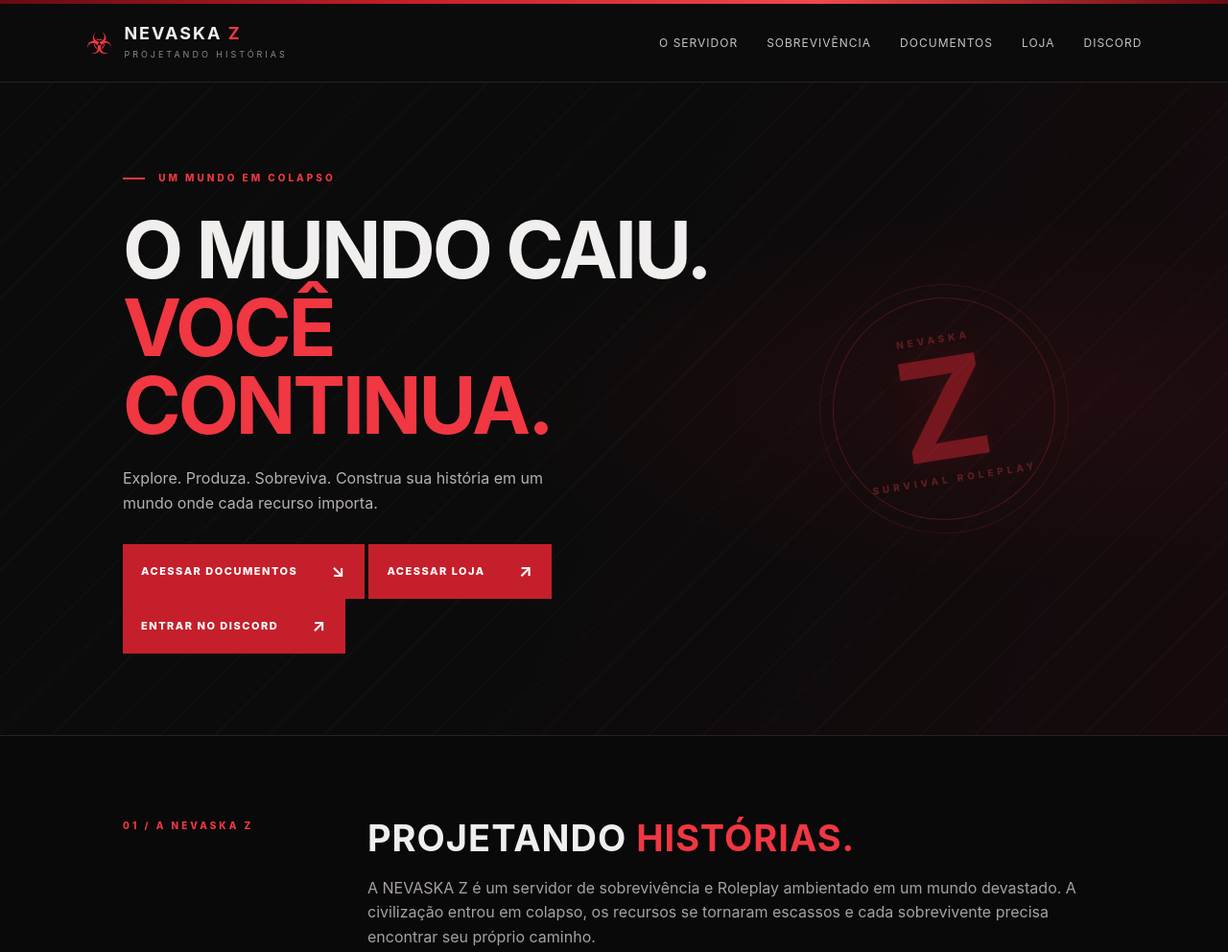
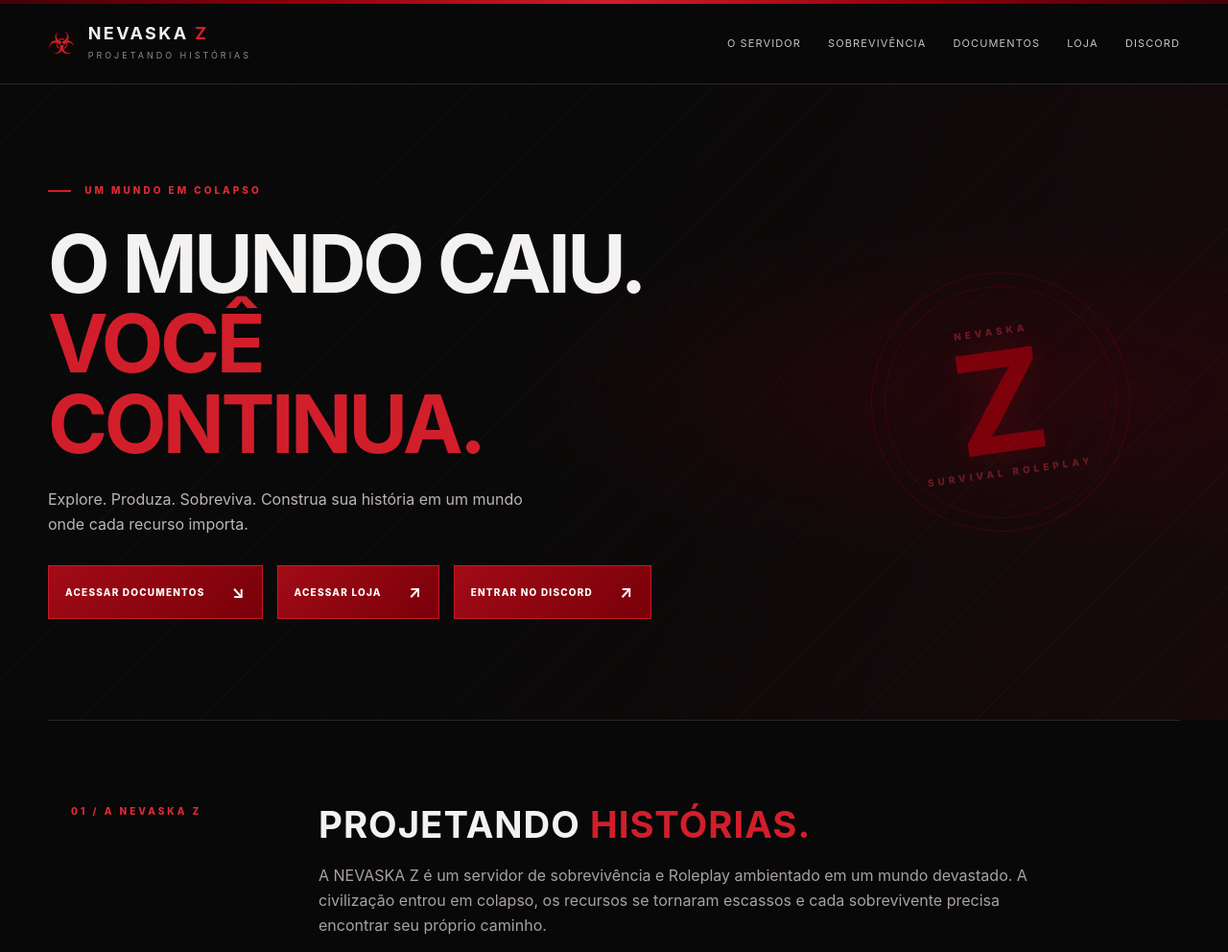
Before and after one commit to Alinelimarj/NevaskazRegras, a plain HTML site: page index.html in a window 1280 px wide. Shown: the top 992 px of the page at 96% size. Drawn offline with Linux system fonts and the light colour scheme.

Commit message:
Refina identidade visual em vermelho sangue e preto

```diff
--- a/style.css
+++ b/style.css
@@ -1,52 +1,69 @@
-:root{color-scheme:dark;--bg:#090909;--panel:#111;--panel2:#151515;--red:#c51f2b;--red2:#f03742;--text:#f1eeee;--muted:#a7a1a1;--line:#292323}
+:root{
+  color-scheme:dark;
+  --bg:#080808;
+  --bg-soft:#0d0d0d;
+  --panel:#121212;
+  --panel-hover:#181313;
+  --blood:#8f000b;
+  --red:#b5121b;
+  --red-bright:#d21e2b;
+  --text:#f4f1f1;
+  --muted:#aaa1a1;
+  --line:#302426;
+  --content:1180px;
+}
 *{box-sizing:border-box}
-html{scroll-behavior:smooth}
-body{margin:0;background:var(--bg);color:var(--text);font-family:Inter,Segoe UI,Arial,sans-serif;line-height:1.6}
+html{scroll-behavior:smooth;scroll-padding-top:90px}
+body{margin:0;background:var(--bg);color:var(--text);font-family:Inter,"Segoe UI",Arial,sans-serif;line-height:1.65}
 a{color:inherit}
-.top-line{height:4px;background:linear-gradient(90deg,#650b12,var(--red),#f04a4a,#650b12)}
-.site-header{height:82px;padding:0 clamp(22px,7vw,110px);display:flex;align-items:center;justify-content:space-between;border-bottom:1px solid var(--line);background:#0c0c0cf2}
-.brand{display:flex;gap:12px;align-items:center;text-decoration:none}
-.brand-mark{font-size:31px;color:var(--red2)}
-.brand strong{display:block;font-size:18px;letter-spacing:2px;line-height:1.1}
-.brand em,.footer-brand span{font-style:normal;color:var(--red2)}
-.brand small{display:block;color:#8f8888;font-size:9px;letter-spacing:3px;margin-top:5px}
-nav{display:flex;gap:30px}
-nav a{text-decoration:none;color:#c9c3c3;font-size:12px;text-transform:uppercase;letter-spacing:1px}
-nav a:hover,.document-copy a:hover{color:var(--red2)}
-.hero{min-height:570px;position:relative;display:flex;align-items:center;padding:85px clamp(22px,10vw,155px);overflow:hidden;background:radial-gradient(ellipse at 82% 48%,#40101455 0,transparent 38%),linear-gradient(110deg,#0b0b0b 45%,#160b0d 100%)}
-.hero:after{content:"";position:absolute;inset:0;background:repeating-linear-gradient(135deg,transparent 0 38px,#ffffff05 39px 40px);pointer-events:none}
-.hero-content{position:relative;z-index:1;max-width:650px}
-.eyebrow,.section-kicker,.document-label{font-size:10px;letter-spacing:3px;color:var(--red2);font-weight:800}
-.eyebrow span{display:inline-block;width:23px;height:2px;background:var(--red2);vertical-align:middle;margin-right:9px}
-h1{font-size:clamp(43px,7vw,82px);line-height:.99;letter-spacing:-3px;margin:23px 0}
-h1 span,h2 span{color:var(--red2)}
-.hero-content p{max-width:490px;color:#b7b0b0;font-size:16px;margin:0 0 30px}
-.primary-button{display:inline-flex;align-items:center;gap:35px;padding:14px 19px;background:var(--red);color:white;text-decoration:none;font-size:11px;font-weight:800;letter-spacing:1.5px;transition:.2s}
-.primary-button:hover{background:#ed303b;transform:translateY(-2px)}
-.primary-button b{font-size:18px}
-.hero-stamp{position:absolute;right:13%;top:50%;transform:translateY(-50%) rotate(-9deg);width:260px;height:260px;border:1px solid #9b283055;border-radius:50%;display:flex;flex-direction:column;align-items:center;justify-content:center;color:#7f272d;opacity:.65}
-.hero-stamp:before,.hero-stamp:after{content:"";position:absolute;inset:13px;border:1px solid #9b283055;border-radius:50%}
-.hero-stamp strong{font-size:145px;line-height:.9;color:#a51d28;text-shadow:0 0 35px #c51f2b33}
+.top-line{height:4px;background:linear-gradient(90deg,#430006,var(--blood),var(--red-bright),var(--blood),#430006)}
+.site-header{min-height:82px;padding:15px max(24px,calc((100vw - var(--content))/2));display:flex;align-items:center;justify-content:space-between;gap:28px;border-bottom:1px solid var(--line);background:#090909f5;position:sticky;top:0;z-index:10;backdrop-filter:blur(12px)}
+.brand{display:flex;gap:13px;align-items:center;text-decoration:none;flex-shrink:0}
+.brand-mark{font-size:32px;color:var(--red-bright);text-shadow:0 0 22px #b5121b55}
+.brand strong{display:block;font-size:18px;letter-spacing:2.4px;line-height:1.1}
+.brand em,.footer-brand span{font-style:normal;color:var(--red-bright)}
+.brand small{display:block;color:#938989;font-size:9px;letter-spacing:3px;margin-top:6px}
+nav{display:flex;gap:clamp(14px,2.2vw,30px);align-items:center}
+nav a{text-decoration:none;color:#c9c1c1;font-size:11px;text-transform:uppercase;letter-spacing:1.1px;transition:color .2s}
+nav a:hover,nav a:focus-visible,.document-copy a:hover{color:#ef3943}
+.hero{min-height:610px;position:relative;display:flex;align-items:center;padding:95px max(24px,calc((100vw - var(--content))/2));overflow:hidden;background:radial-gradient(ellipse at 83% 48%,#5b000d44 0,transparent 37%),linear-gradient(110deg,#090909 42%,#17090b 100%)}
+.hero:after{content:"";position:absolute;inset:0;background:repeating-linear-gradient(135deg,transparent 0 42px,#ffffff04 43px 44px);pointer-events:none}
+.hero-content{position:relative;z-index:1;max-width:690px}
+.eyebrow,.section-kicker,.document-label{font-size:10px;letter-spacing:3px;color:#e02a35;font-weight:800}
+.eyebrow span{display:inline-block;width:24px;height:2px;background:var(--red-bright);vertical-align:middle;margin-right:9px}
+h1{font-size:clamp(45px,7vw,84px);line-height:.99;letter-spacing:-3.5px;margin:24px 0}
+h1 span,h2 span{color:#d21e2b}
+.hero-content>p{max-width:520px;color:#bdb4b4;font-size:16px;margin:0 0 30px}
+.primary-button{display:inline-flex;align-items:center;justify-content:space-between;gap:28px;margin:0 10px 10px 0;padding:13px 17px;background:linear-gradient(135deg,#a20b16,#790009);border:1px solid #c51b27;color:#fff;text-decoration:none;font-size:10px;font-weight:800;letter-spacing:1.2px;transition:background .2s,border-color .2s,transform .2s}
+.primary-button:hover{background:linear-gradient(135deg,#c21723,#92000b);border-color:#ed3944;transform:translateY(-2px)}
+.primary-button b{font-size:17px}
+.hero-stamp{position:absolute;right:max(8%,calc((100vw - var(--content))/2 + 35px));top:50%;transform:translateY(-50%) rotate(-8deg);width:270px;height:270px;border:1px solid #8f000b66;border-radius:50%;display:flex;flex-direction:column;align-items:center;justify-content:center;color:#84202a;opacity:.78}
+.hero-stamp:before,.hero-stamp:after{content:"";position:absolute;inset:13px;border:1px solid #8f000b55;border-radius:50%}
+.hero-stamp:after{inset:25px;border-style:dashed;opacity:.7}
+.hero-stamp strong{font-size:145px;line-height:.9;color:#97000c;text-shadow:0 0 35px #b5121b44}
 .hero-stamp span,.hero-stamp small{font-size:10px;letter-spacing:4px;font-weight:800}
-.section{padding:85px clamp(22px,10vw,155px);border-top:1px solid var(--line)}
-.intro{display:grid;grid-template-columns:220px 1fr;gap:35px}
-h2{font-size:clamp(25px,3vw,38px);line-height:1.15;letter-spacing:1px;margin:0 0 17px}
-.intro p{max-width:760px;color:var(--muted);margin:0}
-.features{background:#0d0d0d}
-.feature-grid{display:grid;grid-template-columns:repeat(4,1fr);gap:14px;margin-top:28px}
-.feature{padding:24px 20px;background:var(--panel);border:1px solid var(--line);min-height:180px;transition:.2s}
-.feature:hover{border-color:#7c2027;transform:translateY(-3px)}
-.feature>span{font-size:11px;color:var(--red2);letter-spacing:2px}
-.feature h3{font-size:15px;letter-spacing:1px;margin:22px 0 8px}
+.section{max-width:var(--content);margin:0 auto;padding:86px 24px;border-top:1px solid var(--line)}
+.intro{display:grid;grid-template-columns:220px 1fr;gap:38px}
+h2{font-size:clamp(26px,3vw,39px);line-height:1.15;letter-spacing:1px;margin:0 0 17px}
+.intro p{max-width:780px;color:var(--muted);margin:0}
+.features{max-width:none;padding-left:max(24px,calc((100vw - var(--content))/2));padding-right:max(24px,calc((100vw - var(--content))/2));background:linear-gradient(180deg,#0b0b0b,#0e0b0c)}
+.feature-grid{display:grid;grid-template-columns:repeat(4,1fr);gap:15px;margin-top:30px}
+.feature{padding:25px 21px;background:linear-gradient(145deg,#141212,#101010);border:1px solid var(--line);border-top:2px solid #65000a;min-height:185px;transition:border-color .2s,transform .2s,background .2s}
+.feature:hover{border-color:#8f1721;background:var(--panel-hover);transform:translateY(-3px)}
+.feature>span{font-size:11px;color:#e02a35;letter-spacing:2px;font-weight:800}
+.feature h3{font-size:14px;letter-spacing:1.2px;margin:22px 0 8px}
 .feature p,.document-copy p{font-size:13px;color:var(--muted);margin:0}
-.documents{background:linear-gradient(180deg,#0b0b0b,#100b0c)}
-.document-card{display:flex;gap:24px;align-items:flex-start;padding:28px;margin-top:22px;background:var(--panel);border:1px solid var(--line);border-left:3px solid var(--red)}
-.document-icon{width:48px;height:48px;flex:0 0 48px;display:grid;place-items:center;background:#351014;color:#f0444e;font-size:27px}
-.document-copy h2{font-size:21px;margin:7px 0}
-.document-copy a{display:inline-block;margin-top:17px;color:#f04a54;font-size:12px;text-decoration:none;font-weight:700}
-footer{text-align:center;padding:48px 20px;border-top:1px solid var(--line);background:#070707}
+.documents{padding-top:86px;padding-bottom:96px}
+.document-card{display:flex;gap:24px;align-items:flex-start;padding:28px;margin-top:20px;background:linear-gradient(110deg,#141111,#101010);border:1px solid var(--line);border-left:3px solid var(--red);transition:border-color .2s,transform .2s}
+.document-card:hover{border-color:#7e2028;transform:translateX(3px)}
+.document-icon{width:49px;height:49px;flex:0 0 49px;display:grid;place-items:center;background:#28090d;border:1px solid #581018;color:#e02a35;font-size:25px}
+.document-copy h2{font-size:20px;margin:7px 0 8px}
+.document-copy a{display:inline-block;margin-top:17px;color:#e02a35;font-size:11px;text-decoration:none;font-weight:800;letter-spacing:.5px}
+footer{text-align:center;padding:49px 20px;border-top:1px solid var(--line);background:#060606}
 .footer-brand{font-size:20px;font-weight:900;letter-spacing:2px}
 footer p{color:#b1a9a9;font-size:13px;margin:7px 0 15px}
 footer small{font-size:9px;letter-spacing:3px;color:#716a6a}
-@media(max-width:800px){.hero-stamp{right:-80px;opacity:.22}.feature-grid{grid-template-columns:repeat(2,1fr)}.intro{grid-template-columns:1fr;gap:16px}.site-header{height:auto;min-height:75px;align-items:flex-start;gap:18px;padding-top:17px;padding-bottom:17px}nav{gap:12px;flex-wrap:wrap;justify-content:flex-end}nav a{font-size:10px}}
-@media(max-width:520px){.site-header{display:block}.site-header nav{margin-top:15px;justify-content:flex-start}.hero{min-height:500px}.feature-grid{grid-template-columns:1fr}.section{padding-top:60px;padding-bottom:60px}.document-card{padding:19px;gap:15px}.document-icon{width:38px;height:38px;flex-basis:38px}.hero-stamp{display:none}}
+:focus-visible{outline:2px solid #e02a35;outline-offset:4px}
+@media(max-width:900px){.hero-stamp{right:-65px;opacity:.25}.feature-grid{grid-template-columns:repeat(2,1fr)}.site-header{padding-left:24px;padding-right:24px}}
+@media(max-width:700px){.site-header{height:auto;min-height:75px;align-items:flex-start;gap:18px;padding-top:17px;padding-bottom:17px}nav{gap:12px;flex-wrap:wrap;justify-content:flex-end}nav a{font-size:10px}.intro{grid-template-columns:1fr;gap:16px}.section{padding-top:65px;padding-bottom:65px}}
+@media(max-width:520px){.site-header{display:block}.site-header nav{margin-top:15px;justify-content:flex-start}.hero{min-height:520px;padding-top:75px;padding-bottom:75px}.hero-stamp{display:none}.feature-grid{grid-template-columns:1fr}.document-card{padding:19px;gap:15px}.document-icon{width:39px;height:39px;flex-basis:39px}.hero-content>p{font-size:14px}}
```
